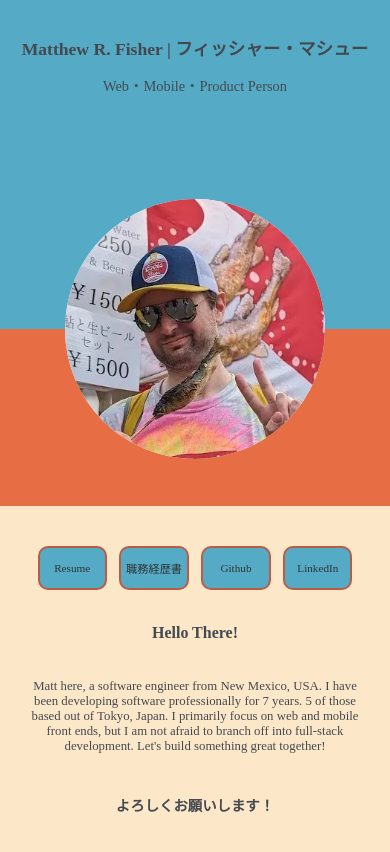
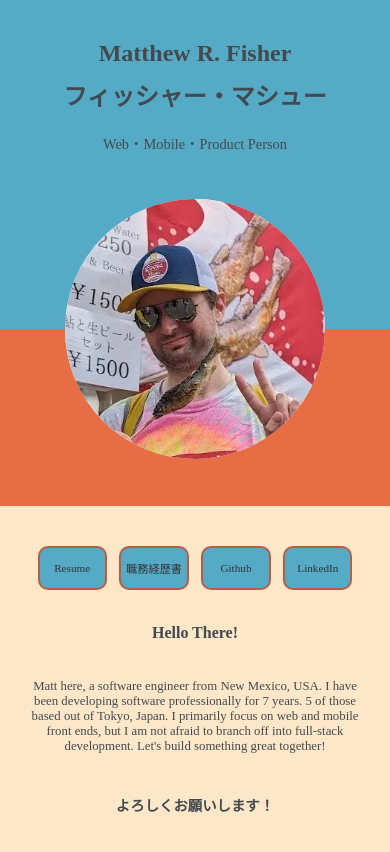
Before and after one commit to Karstagg/business_card, a website built with webpack: page index.html in a window 390 px wide. Built offline with nearby package versions, Linux system fonts and the light colour scheme.

Commit message:
fix: name wrap

```diff
--- a/css/style.css
+++ b/css/style.css
@@ -66,12 +66,15 @@ main {
 
 .top__text h1 {
   font-size: 1.5rem;
-  @media (max-width: 700px) {
-    font-size: 1.1rem;
-  }
+  display: flex;
+  flex-wrap: wrap;
+  justify-content: center;
+  align-items: center;
+  gap: 10px;
 }
 
-.top__text span {
+
+.heading {
   font-size: 1.3rem;
   font-weight: 500;
   @media (max-width: 700px) {
--- a/index.html
+++ b/index.html
@@ -26,8 +26,11 @@
     <section class="top_section">
       <div class="top_section_upper_bg"></div>
       <div class="top__text">
-        <h1>Matthew R. Fisher | フィッシャー・マシュー</h1>
-        <span>Web・Mobile・Product Person</span>
+        <h1>
+          <span>Matthew R. Fisher</span>
+          <span>フィッシャー・マシュー</span>
+        </h1>
+        <span class="heading">Web・Mobile・Product Person</span>
       </div>
       <div class="top_image_container">
         <img src="./img/me.webp" alt="Matthew Fisher | フィッシャー・マシュー">
```
